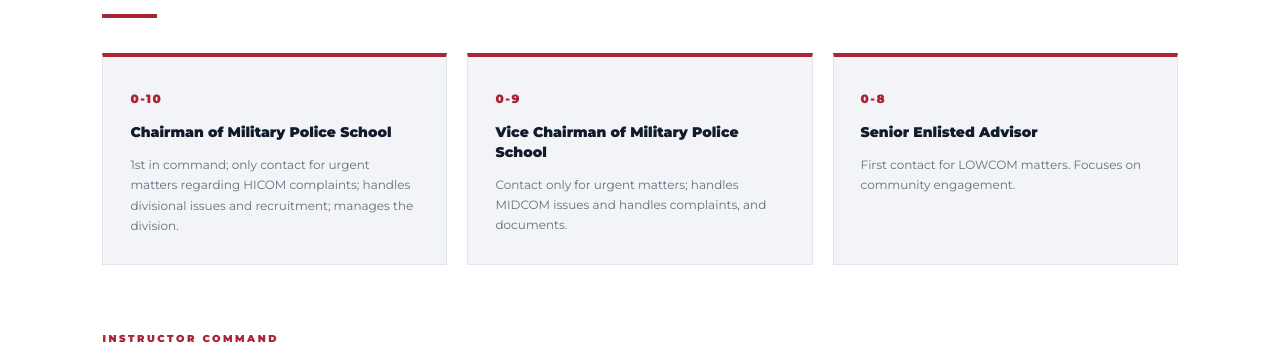
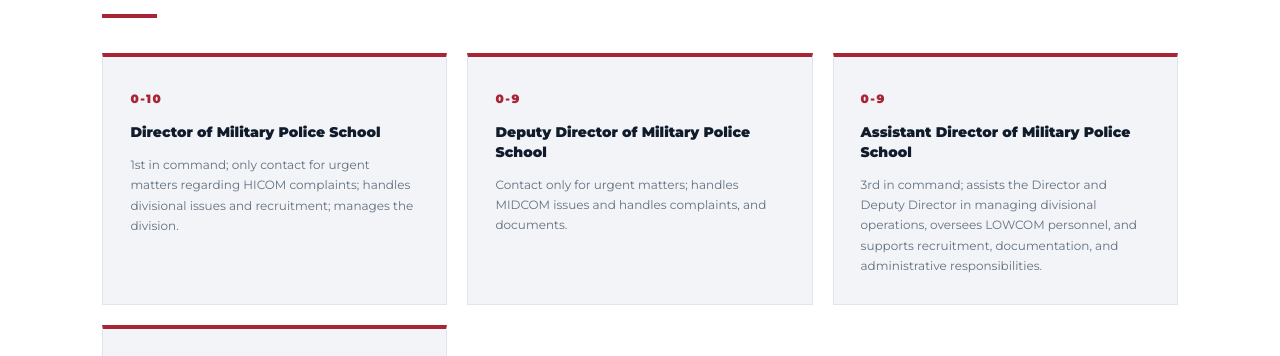
Before and after one commit to ydanso676/Military-Police-School-Website-, a plain HTML site: page ranks.html in a window 1280 px wide. Shown: the part 526-882 px from the top of the page. Drawn offline with Linux system fonts and the light colour scheme.

Commit message:
Update ranks.html

```diff
--- a/ranks.html
+++ b/ranks.html
@@ -43,15 +43,22 @@
       <div class="rank-grid">
         <article class="rank-card">
           <span class="rank-number">0-10</span>
-          <h3>Chairman of Military Police School</h3>
+          <h3>Director of Military Police School</h3>
           <p>1st in command; only contact for urgent matters regarding HICOM complaints; handles divisional issues and recruitment; manages the division.</p>
         </article>
 
         <article class="rank-card">
           <span class="rank-number">0-9</span>
-          <h3>Vice Chairman of Military Police School</h3>
+          <h3>Deputy Director of Military Police School</h3>
           <p>Contact only for urgent matters; handles MIDCOM issues and handles complaints, and documents.</p>
         </article>
+
+<article class="rank-card">
+          <span class="rank-number">0-9</span>
+          <h3>Assistant Director of Military Police School</h3>
+          <p>3rd in command; assists the Director and Deputy Director in managing divisional operations, oversees LOWCOM personnel, and supports recruitment, documentation, and administrative responsibilities.</p>
+        </article>
+
         <article class="rank-card">
           <span class="rank-number">0-8</span>
           <h3>Senior Enlisted Advisor</h3>
@@ -60,7 +67,7 @@
       </div>
 
       <div class="section-heading sub-heading">
-        <p class="eyebrow">INSTRUCTOR COMMAND</p>
+        <p class="eyebrow">INSTRUCTOR RANKS</p>
         <h2>MIDDLE COMMAND</h2>
         <span class="red-line"></span>
       </div>
```
